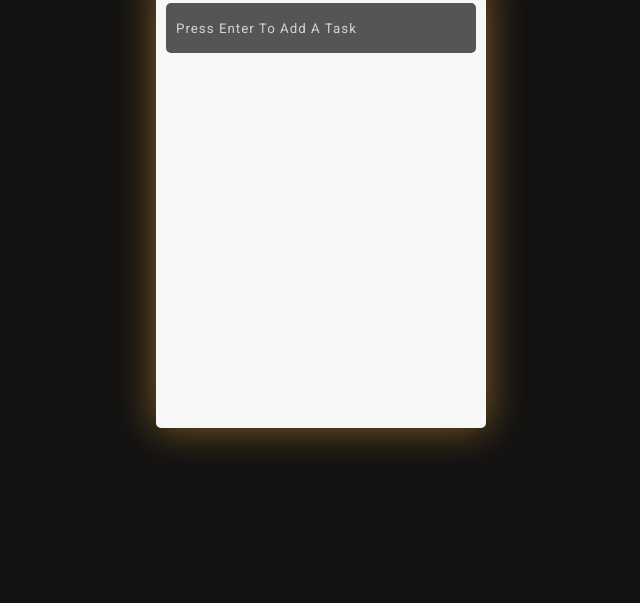
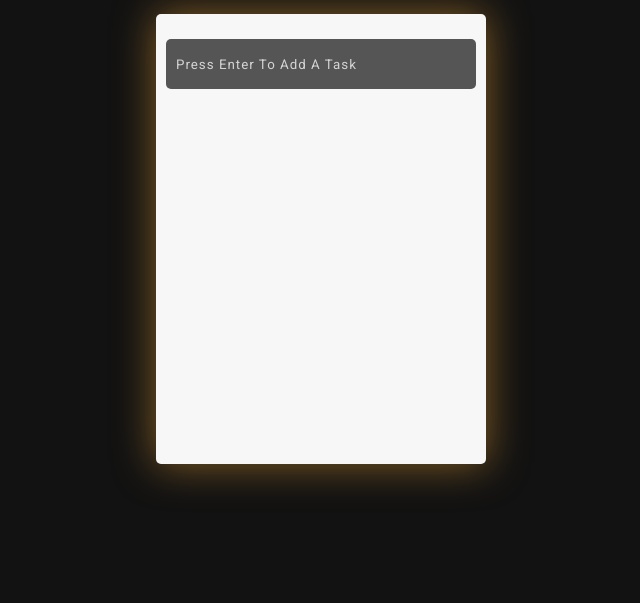
Before and after one commit to boingloings33/whatToDo, a plain HTML site: page index.html in a window 1280 px wide. Shown: the part 197-800 px from the top of the page, without its empty margins (319-959 px from the left). Drawn offline with nearby package versions, Linux system fonts and the light colour scheme.

Commit message:
added margin to container

```diff
--- a/styles.css
+++ b/styles.css
@@ -68,6 +68,7 @@ ul .checked {
   border-radius: 5px;
   box-shadow: 0 0 40px #ca8d31a2;
   padding: 10px;
+  margin-top: 72px;
 }
 
 .fa-check {
```
